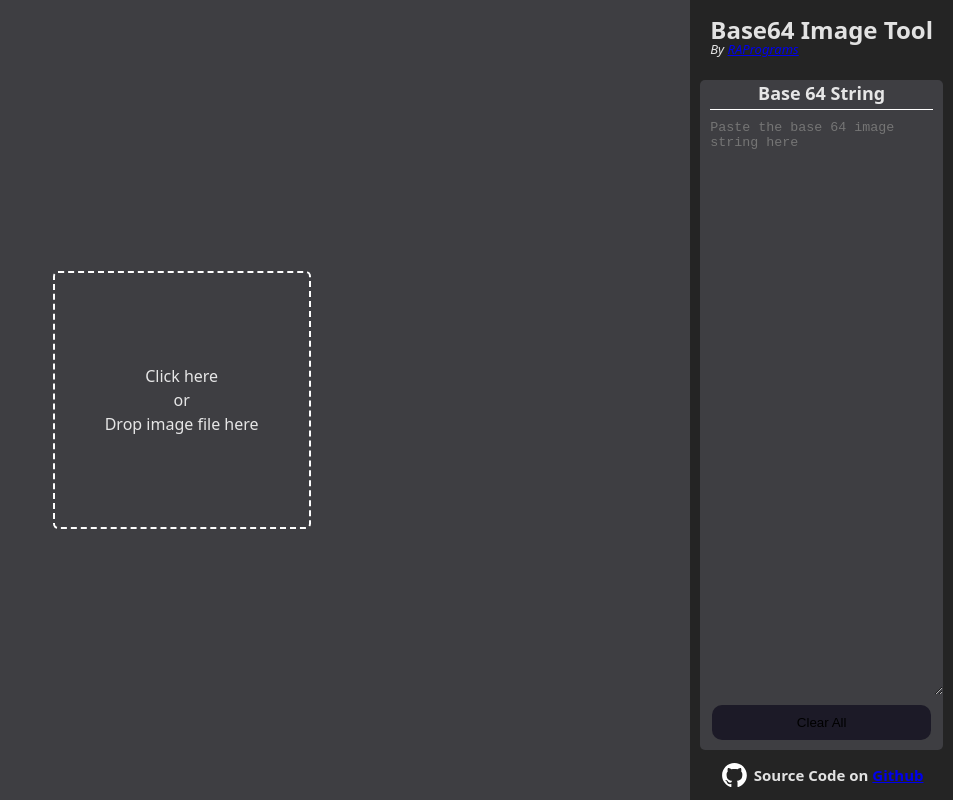
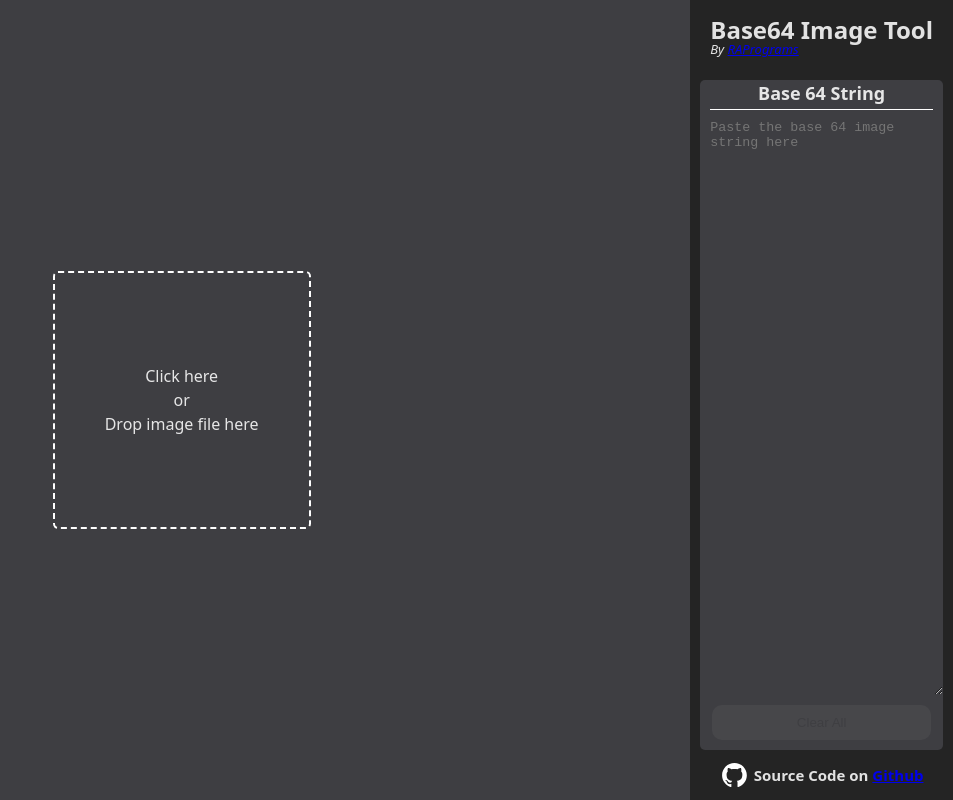
Before and after one commit to RAPrograms/Base64-Image-Tool, a Svelte app: page / in a window 1280 px wide. Shown: the whole page, without its empty margins (327-1280 px from the left). Built offline with nearby package versions, Linux system fonts and the light colour scheme; no server answers.

Commit message:
Styled clear button

```diff
--- a/src/components/FieldPane.svelte
+++ b/src/components/FieldPane.svelte
@@ -1,7 +1,7 @@
 <section>
     <header>Base 64 String</header>
     <textarea placeholder="Paste the base 64 image string here"></textarea>
-    <button>Clear All</button>
+    <button disabled>Clear All</button>
 </section>
 
 <style lang="scss">
@@ -34,9 +34,10 @@
         }
 
         & > button{
-            --background-colour: #1C1A27;
+            --background-colour: #a13838;
 
-            background: var(--background-colour);
+            background-color: var(--background-colour);
+            transition: 350ms all ease-out;
             border-radius: 10px;
             text-align: center;
             padding: 10px 3px;
@@ -45,8 +46,15 @@
             border: none;
             width: 90%;
 
-            &:hover{
-                background: color-mix(in hsl shorter, var(--background-colour), white 20%);
+            &:disabled{
+                background-color: rgba(128, 128, 128, 0.341);
+                opacity: 0.4;
+            }
+
+
+            &:not(:disabled):hover{
+                background-color: color-mix(in srgb, transparent 30%, var(--background-colour));
+                transition: 150ms all ease-in;
             }
         }
     }
```
